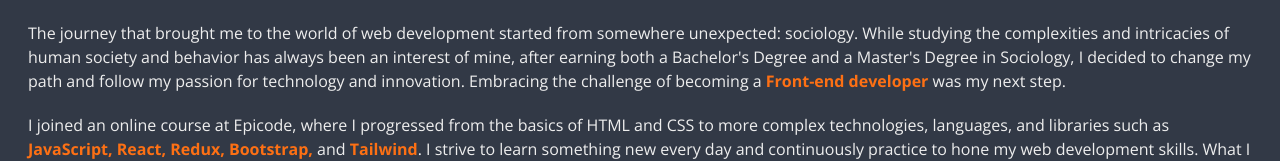
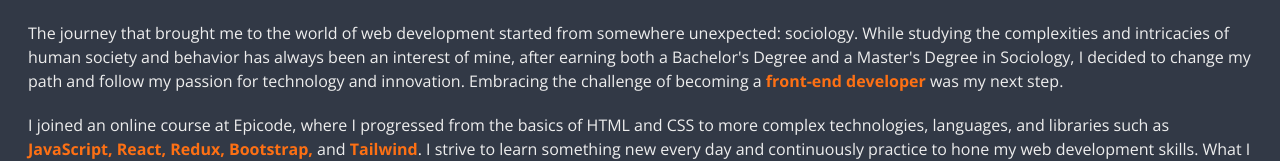
Before and after one commit to ValCas18/my-portfolio, a React (Vite) app: page / in a window 1280 px wide. Shown: the part 525-686 px from the top of the page. Built offline with nearby package versions, Linux system fonts and the light colour scheme.

Commit message:
grammar 2

```diff
--- a/src/App.jsx
+++ b/src/App.jsx
@@ -78,7 +78,7 @@ function App() {
 							While studying the complexities and intricacies of human society and behavior has always been an interest
 							of mine, after earning both a Bachelor's Degree and a Master's Degree in Sociology, I decided to change my
 							path and follow my passion for technology and innovation. Embracing the challenge of becoming a
-							<strong className="text-myOrange"> Front-end developer</strong> was my next step.
+							<strong className="text-myOrange"> front-end developer</strong> was my next step.
 						</p>
 						<p className="my-5">
 							I joined an online course at Epicode, where I progressed from the basics of HTML and CSS to more complex
```
